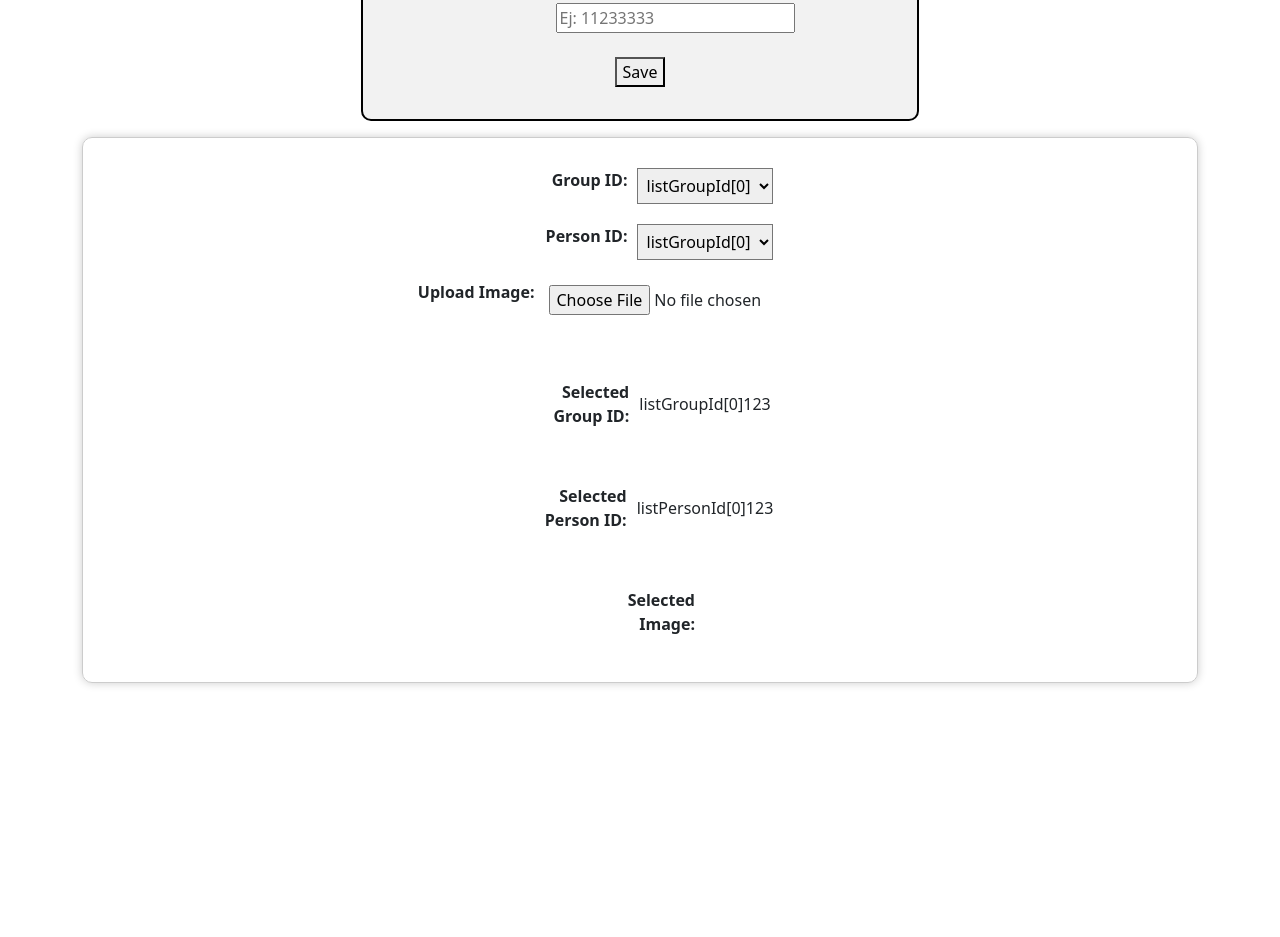
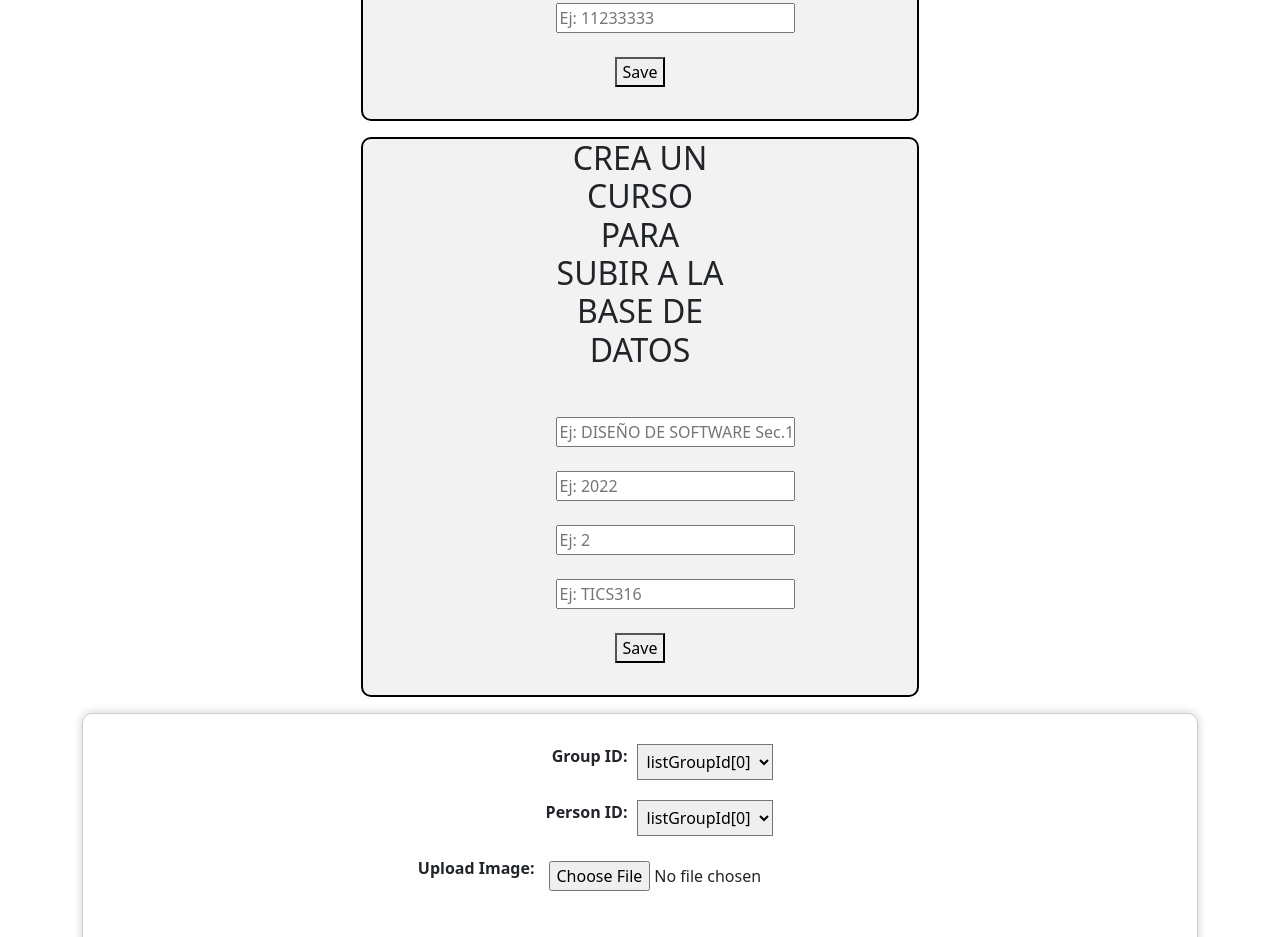
Before and after one commit to Cheick5/faceapi2023, a React (Create React App) app: page / in a window 1280 px wide. Shown: the part 1060-1997 px from the top of the page. Before the commit the page ends 1759 px from the top, so only its background shows below. Built offline with nearby package versions, Linux system fonts and the light colour scheme.

Commit message:
avance base de datos

```diff
--- /dev/null
+++ b/src/components/AddCourse.jsx
@@ -0,0 +1,126 @@
+import React, {useCallback,useState,useRef,useEffect} from 'react'
+import axios from 'axios';
+import { Link } from "react-router-dom"
+// import { Navigate } from 'react-router-dom';
+import { useNavigate } from 'react-router-dom';
+import {
+    MDBBtn,
+    MDBContainer,
+    MDBCard,
+    MDBCardBody,
+  }
+
+  from 'mdb-react-ui-kit';;
+
+
+const AddCourse = () => {
+
+    // Name,Year,Semester,Short_Name
+    const [name,setName] = useState("")
+    const [year,setYear] = useState("")
+    const [semester,setSemester] = useState("")
+    const [short_name,setShort_name] = useState("")
+    const errRef = useRef();
+    const [errMsg, setErrMsg] = useState('');
+
+    const handleSelect = async (e) => {
+        e.preventDefault();
+        console.log("dropdown")
+        try {
+            const response = await axios.get('http://localhost:5000/get_list_person_groups',
+                {
+                    headers: { 'Content-Type': 'application/json' }
+                }
+            );
+            setList(response.data);
+        } catch (err) {
+            if (!err?.response) {
+                setErrMsg('No Server Response');
+            } else if (err.response?.status === 409) {
+                setErrMsg('Username Taken');
+            } else {
+                setErrMsg('Registration Failed')
+            }
+            errRef.current.focus();
+        }
+
+    }
+
+    const handleSubmit = async (e) => {
+        e.preventDefault();
+        console.log("nombre: " + Fname);
+        console.log("apellidos: " + Lname);
+        console.log("rut: " + rut);
+
+        try {
+            const response = await axios.post('http://localhost:5000/post_create_person',
+                { "groupid": groupid,"name": Fname,"userData" : ""+ Lname +","+ rut},
+
+                {
+                    headers: { 'Content-Type': 'application/json' },
+                    // withCredentials: true
+                }
+            );
+            // TODO: remove console.logs before deployment
+            console.log(JSON.stringify(response?.data));
+            //console.log(JSON.stringify(response))
+            // setSuccess(true);
+
+        } catch (err) {
+            if (!err?.response) {
+                setErrMsg('No Server Response');
+            } else if (err.response?.status === 409) {
+                setErrMsg('Username Taken');
+            } else {
+                setErrMsg('Registration Failed')
+            }
+            errRef.current.focus();
+        }
+    }
+
+    return (
+        <>
+        <div className = "Upload">
+            <div className="row" style = {{textAlign : 'center'}}>
+                <div className="col-md-6 offset-md-3">
+                    <MDBCardBody className='px-5'>
+                        <h2 className="text-uppercase text-center mb-5">Crea un curso para subir a la base de datos</h2>
+                        <p ref={errRef} className={errMsg ? "errmsg" : "offscreen"} aria-live="assertive">{errMsg}</p>
+                        {/* <form >
+                            <label>
+                            Selecciona un GroupId:
+                            <select onClick = {handleSelect} value={groupid} onChange={(e) => setgroupid(e.target.value)}>
+                            <option value=""> -- Ej: Presidentes -- </option>
+                                {list.map((e,key) => {
+                                   return <option key={key} value={e}> {e} </option>
+                                })}
+                            </select>
+                            </label>
+                            <br></br><br></br>
+                        </form> */}
+                        <form onSubmit={handleSubmit}>
+                            <div className="input-field"  >
+                                <input name = "Name" type='text' value={name} placeholder= 'Ej: DISEÑO DE SOFTWARE Sec.1' required onChange={(e) => setName(e.target.value)}/>
+                            <br></br><br></br>
+                                <input name = "Year" type='text' value={year} placeholder= 'Ej: 2022' required onChange={(e) => setYear(e.target.value)}/>
+                            <br></br><br></br>
+                                <input name = "Semester" type='text' value={semester} placeholder= 'Ej: 2' required onChange={(e) => setSemester(e.target.value)}/>
+                            <br></br><br></br>
+                                <input name = "Short_Name" type='text' value={short_name} placeholder= 'Ej: TICS316' required onChange={(e) => setShort_Name(e.target.value)}/>
+                            <br></br><br></br>
+                                <i className="uil uil-user"></i>
+                            </div>
+                            <button trype = "buttom"style = {{marginBottom : "2rem"}} >Save</button>
+                        </form>
+                    </MDBCardBody>
+                </div>
+            </div>
+        </div>
+        </>
+
+         );
+
+
+};
+
+export default AddCourse;
--- a/src/pages/home/index.jsx
+++ b/src/pages/home/index.jsx
@@ -1,6 +1,7 @@
 import React from 'react';
 import CreatePersonGroup from '../../components/CreatePersonGroup';
 import CreatePerson from '../../components/CreatePerson';
+import AddCourse from '../../components/AddCourse';
 import DeletePersonGroup from '../../components/DeletePersonGroup'
 import FileUpload  from '../../components/FileUpload';
 import Addperson  from '../../components/Addperson';
@@ -32,6 +33,11 @@ export function Index() {
                     <CreatePerson/>
                     </div>
                 </div>
+                <div className="row" style= {{marginTop: "1rem" , marginBottom: "1rem"}} >
+                    <div className="col" style = {{justifyContent : "center" , display : "flex"}}>
+                    <AddCourse/>
+                    </div>
+                </div>
                 <Addperson/>
 
 
```
Also changed, not shown: 2 other files (tests, documents, lock files or other folders).
